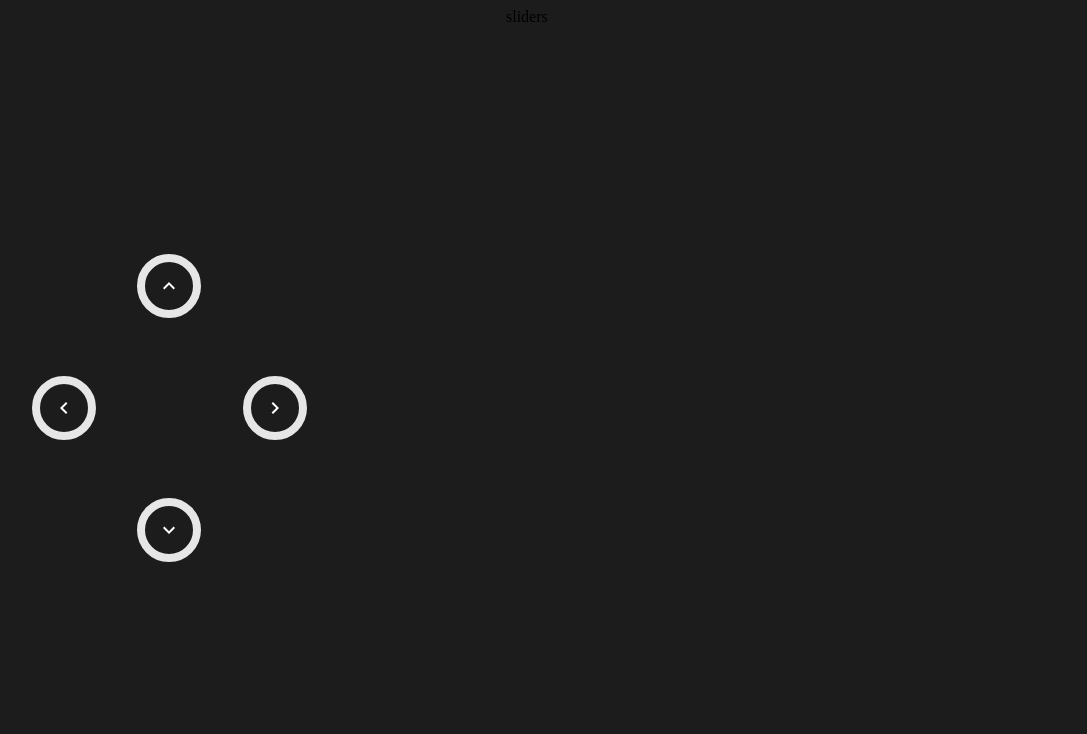
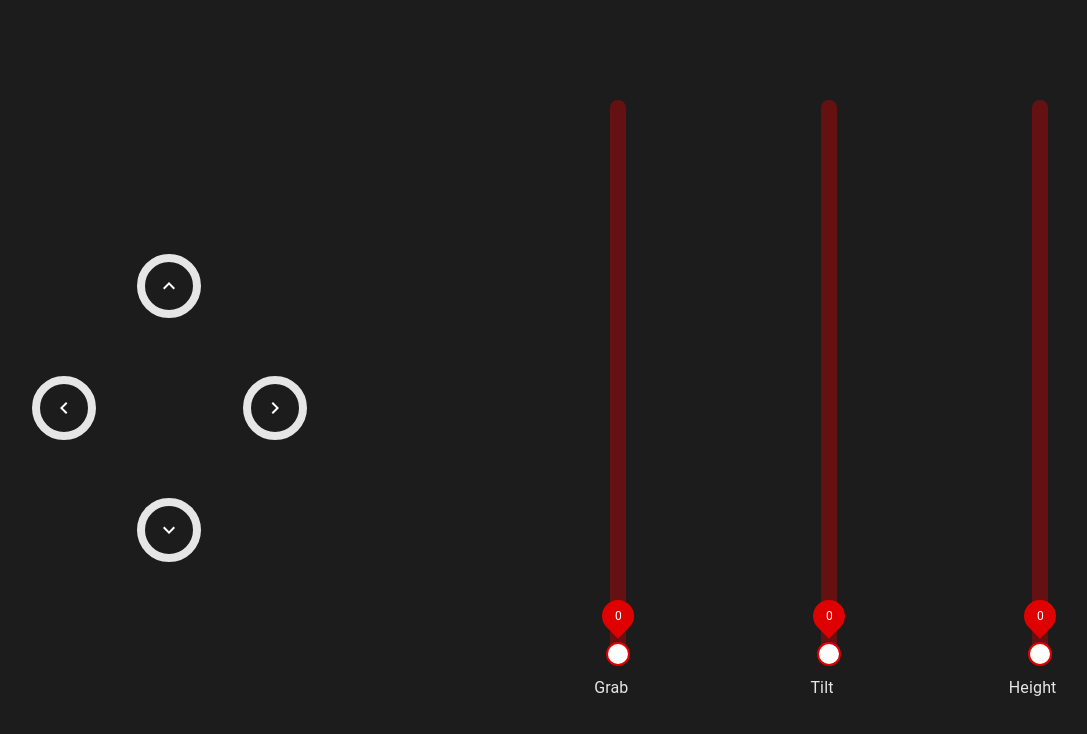
Before and after one commit to MikeSquall/pi_robot, a React (Vite) app in the folder webapp/: page / in a window 1280 px wide. Shown: the top 734 px of the page, without its empty margins (134-1221 px from the left). Built offline with nearby package versions, Linux system fonts and the light colour scheme.

Commit message:
Added sliders

```diff
--- a/webapp/src/components/Layout.tsx
+++ b/webapp/src/components/Layout.tsx
@@ -1,6 +1,7 @@
 import React from 'react';
 import {createStyles, Grid, makeStyles} from '@material-ui/core';
 import Moves from './Moves';
+import Sliders from './Sliders';
 
 const useStyles = makeStyles(() =>
   createStyles({
@@ -19,7 +20,9 @@ export default () => {
         <Grid item xs={12} sm={6}>
           <Moves />
         </Grid>
-        <Grid item xs={12} sm={6}>sliders</Grid>
+        <Grid item xs={12} sm={6}>
+          <Sliders />
+        </Grid>
       </Grid>
     </div>
   )
--- a/webapp/src/components/MoveButton.tsx
+++ b/webapp/src/components/MoveButton.tsx
@@ -25,7 +25,6 @@ export default (props: MoveButtonProps) => {
   const classes = useStyles();
 
   const icon = () => {
-    console.info(`render: ${props.direction}`);
     switch (props.direction) {
       case 'up':
         return <KeyboardArrowUp />;
--- /dev/null
+++ b/webapp/src/components/Sliders.tsx
@@ -0,0 +1,91 @@
+import React from 'react';
+import {createStyles, Grid, makeStyles, Slider, Theme, Typography} from '@material-ui/core';
+
+const useStyles = makeStyles((theme: Theme) =>
+  createStyles({
+    root: {
+      height: '100%',
+      [theme.breakpoints.up('sm')]: {
+        height: '100vh',
+      },
+    },
+    container: {
+      display: 'flex',
+      flexDirection: 'column-reverse',
+      justifyContent: 'center',
+      alignItems: 'center',
+    },
+    slider: {
+      height: '30vh',
+      [theme.breakpoints.up('sm')]: {
+        height: '70vh',
+      },
+    },
+    title: {
+      padding: theme.spacing(2),
+      color: theme.palette.background.paper,
+    },
+  }),
+);
+
+export default () => {
+  const classes = useStyles();
+  const [grabberGrab, setGrabberGrab] = React.useState<number>(0);
+  const [grabberTilt, setGrabberTilt] = React.useState<number>(0);
+  const [grabberHeight, setGrabberHeight] = React.useState<number>(0);
+
+  const handleGrab = (_: React.ChangeEvent<{}>, value: number | number[]) => {
+    setGrabberGrab(value as number);
+  };
+
+  const handleTilt = (_: React.ChangeEvent<{}>, value: number | number[]) => {
+    setGrabberTilt(value as number);
+  };
+
+  const handleHeight = (_: React.ChangeEvent<{}>, value: number | number[]) => {
+    setGrabberHeight(value as number);
+  };
+
+  return (
+    <>
+      <Grid container alignItems="center" className={classes.root}>
+        <Grid item xs={4} sm={4} className={classes.container}>
+          <Typography className={classes.title}>Grab</Typography>
+          <div className={classes.slider}>
+            <Slider orientation="vertical"
+              valueLabelDisplay="on"
+              value={grabberGrab}
+              min={0}
+              max={100}
+              onChange={handleGrab}
+            />
+          </div>
+        </Grid>
+        <Grid item xs={4} sm={4} className={classes.container}>
+          <Typography className={classes.title}>Tilt</Typography>
+          <div className={classes.slider}>
+            <Slider orientation="vertical"
+              valueLabelDisplay="on"
+              value={grabberTilt}
+              min={0}
+              max={100}
+              onChange={handleTilt}
+            />
+          </div>
+        </Grid>
+        <Grid item xs={4} sm={4} className={classes.container}>
+          <Typography className={classes.title}>Height</Typography>
+          <div className={classes.slider}>
+            <Slider orientation="vertical"
+              valueLabelDisplay="on"
+              value={grabberHeight}
+              min={0}
+              max={100}
+              onChange={handleHeight}
+            />
+          </div>
+        </Grid>
+      </Grid>
+    </>
+  )
+}
--- a/webapp/src/theme.ts
+++ b/webapp/src/theme.ts
@@ -10,5 +10,46 @@ export default createMuiTheme({
       default: darkGrey,
       paper: lightGrey,
     },
-  }
+  },
+  overrides: {
+    MuiSlider: {
+      root: {
+        color: '#df0101',
+        height: 8,
+        width: 8,
+      },
+      thumb: {
+        height: 24,
+        width: 24,
+        backgroundColor: '#fff',
+        border: '2px solid currentColor',
+        marginTop: -8,
+        marginLeft: -12,
+        '&:focus,&:hover,&$active': {
+          boxShadow: 'inherit',
+        },
+      },
+      valueLabel: {
+        left: 'calc(-50% + 4px)',
+      },
+      track: {
+        borderRadius: 8,
+        background: 'linear-gradient(0deg, rgba(254,208,207,1) 0%, rgba(223,1,1,1) 100%)',
+      },
+      rail: {
+        borderRadius: 8,
+      },
+      vertical: {
+        '& .MuiSlider-rail': {
+          width: '16px !important',
+        },
+        '& .MuiSlider-track': {
+          width: '16px !important',
+        },
+        '& .MuiSlider-thumb': {
+          marginLeft: '-4px !important',
+        },
+      },
+    },
+  },
 });
```
